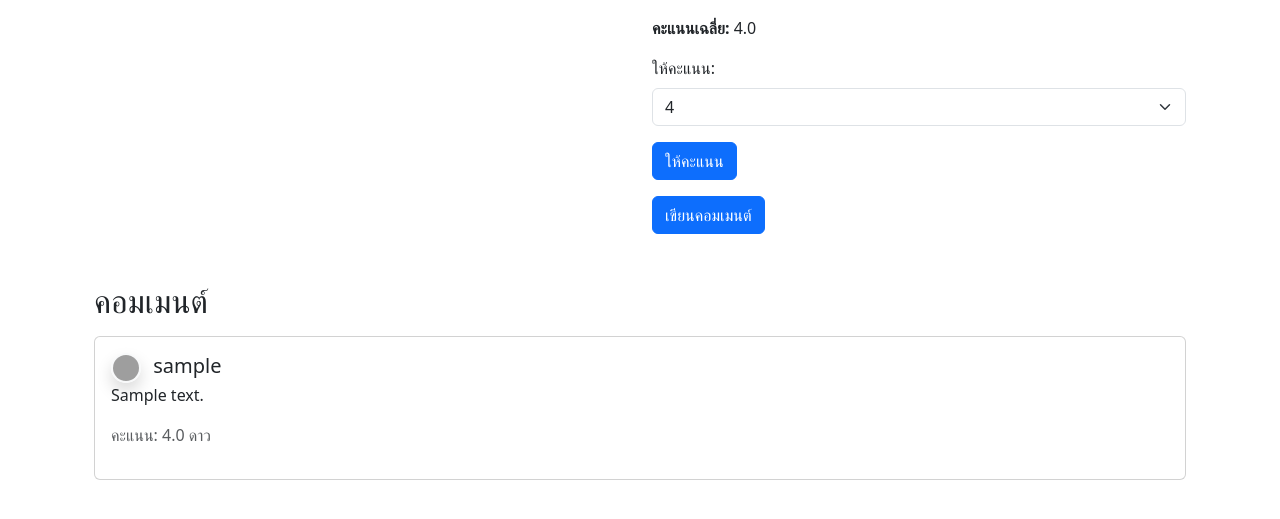
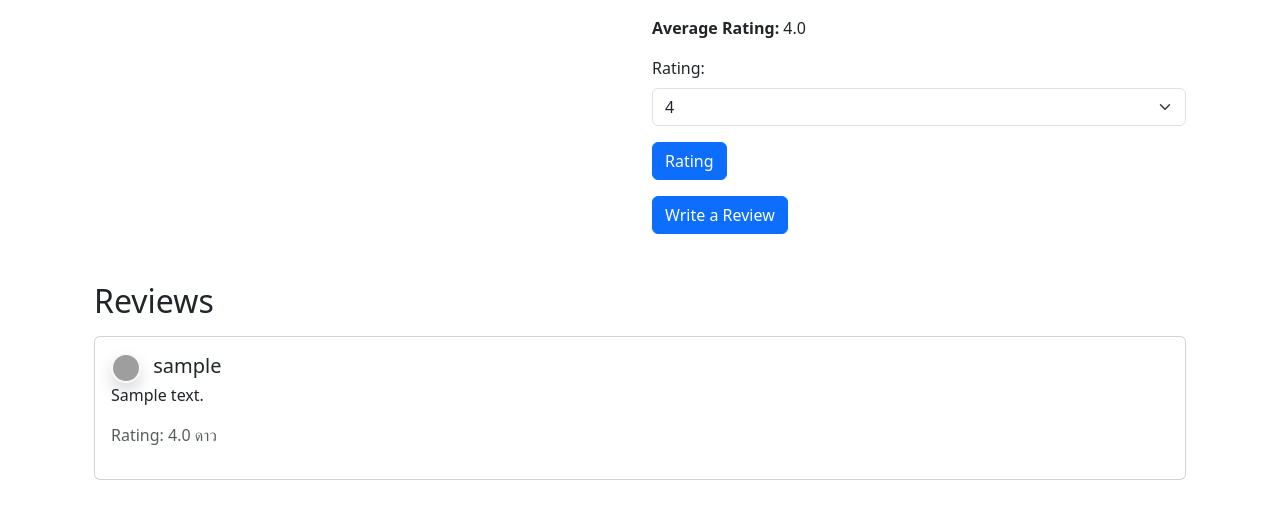
Before and after one commit to teeranon124/myweb, a Flask app: page /place_detail/1 in a window 1280 px wide. Shown: the part 218-737 px from the top of the page. Run offline with Flask 3, Linux system fonts and the light colour scheme; tables that the repository leaves empty hold one stand-in row (values such as "Sample post"); some libraries are stand-ins or nearby versions; grey boxes are pictures that could not be loaded.

```diff
--- a/templates/base.html
+++ b/templates/base.html
@@ -2,6 +2,8 @@
 <html>
 <head>
 <title>{% block title %}Travelling{% endblock %}</title>
+<!-- Favicon -->
+<link rel="icon" href="/static/image/star.png" type="image/png">
 <!-- CSS only -->
 <link href="https://cdn.jsdelivr.net/npm/bootstrap@5.3.3/dist/css/bootstrap.min.css" rel="stylesheet"
 integrity="sha384-QWTKZyjpPEjISv5WaRU9OFeRpok6YctnYmDr5pNlyT2bRjXh0JMhjY6hW+ALEwIH"
--- a/templates/place_detail.html
+++ b/templates/place_detail.html
@@ -33,23 +33,23 @@
         </div>
         <div class="col-md-6">
             <p>{{ place.description }}</p>
-            <p><strong>คะแนนเฉลี่ย:</strong> {{ place.average_rating }}</p>
+            <p><strong>Average Rating:</strong> {{ place.average_rating }}</p>
             <form action="{{ url_for('rate_place', place_id=place.id) }}" method="POST">
                 <div class="mb-3">
-                    <label for="rating" class="form-label">ให้คะแนน:</label>
+                    <label for="rating" class="form-label">Rating:</label>
                     <select name="rating" id="rating" class="form-select">
                         {% for i in range(1, 6) %}
                         <option value="{{ i }}" {% if i == place.average_rating %}selected{% endif %}>{{ i }}</option>
                         {% endfor %}
                     </select>
                 </div>
-                <button type="submit" class="btn btn-primary">ให้คะแนน</button>
+                <button type="submit" class="btn btn-primary">Rating</button>
             </form>
-            <a href="{{ url_for('add_review', place_id=place.id) }}" class="btn btn-primary mt-3">เขียนคอมเมนต์</a>
+            <a href="{{ url_for('add_review', place_id=place.id) }}" class="btn btn-primary mt-3">Write a Review</a>
         </div>
     </div>
 
-    <h2 class="mt-5">คอมเมนต์</h2>
+    <h2 class="mt-5">Reviews</h2>
     {% set grouped_reviews = {} %}
     {% for review in place.reviews %}
         {% if review.user.id not in grouped_reviews %}
@@ -79,7 +79,7 @@
             {% endfor %}
             {% set rating = reviews[0].user.ratings | selectattr("place_id", "equalto", place.id) | map(attribute="rating") | first %}
             {% if rating %}
-                <p class="text-muted">คะแนน: {{ rating }} ดาว</p>
+                <p class="text-muted">Rating: {{ rating }} ดาว</p>
             {% endif %}
         </div>
     </div>
--- a/templates/view_post.html
+++ b/templates/view_post.html
@@ -2,7 +2,7 @@
 
 {% block body %}
 <div class="container my-5">
-    <h1 class="mb-4">สถานที่ที่โพสต์</h1>
+    <h1 class="mb-4">Posted Places</h1>
     <div class="row">
         {% for place in user.places %}
             <div class="col-md-4 mb-4">
@@ -44,7 +44,7 @@
 
                         <!-- คะแนนดาว -->
                         <div class="mb-3">
-                            <strong>คะแนน:</strong>
+                            <strong>Rating:</strong>
                             {% for i in range(1, 6) %}
                                 {% if i <= place.average_rating %}
                                     <span class="text-warning">★</span>
--- a/templates/view_review.html
+++ b/templates/view_review.html
@@ -2,7 +2,7 @@
 
 {% block body %}
 <div class="container my-5">
-    <h1 class="mb-4">สถานที่ที่เคยรีวิว</h1>
+    <h1 class="mb-4">Reviewed Places</h1>
     <div class="row">
         {% set reviewed_places = [] %}
         {% for review in user.reviews %}
@@ -51,7 +51,7 @@
 
                         <!-- คะแนนดาว -->
                         <div class="mb-3">
-                            <strong>คะแนน:</strong>
+                            <strong>Rating:</strong>
                             {% for i in range(1, 6) %}
                                 {% if i <= place.average_rating %}
                                     <span class="text-warning">★</span>
```
Also changed, not shown: templates/index.html (+4 -4 lines), templates/profile.html (+4 -4 lines), templates/upload.html (+4 -3 lines).
